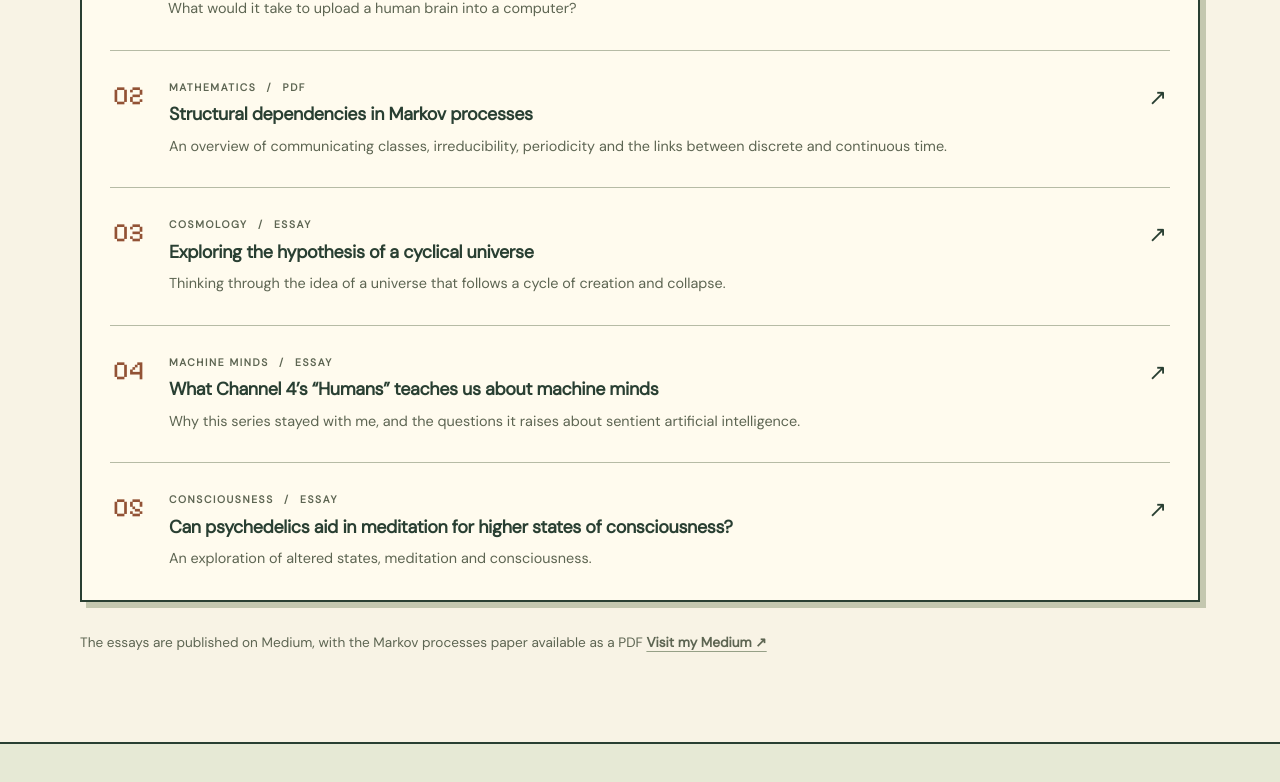
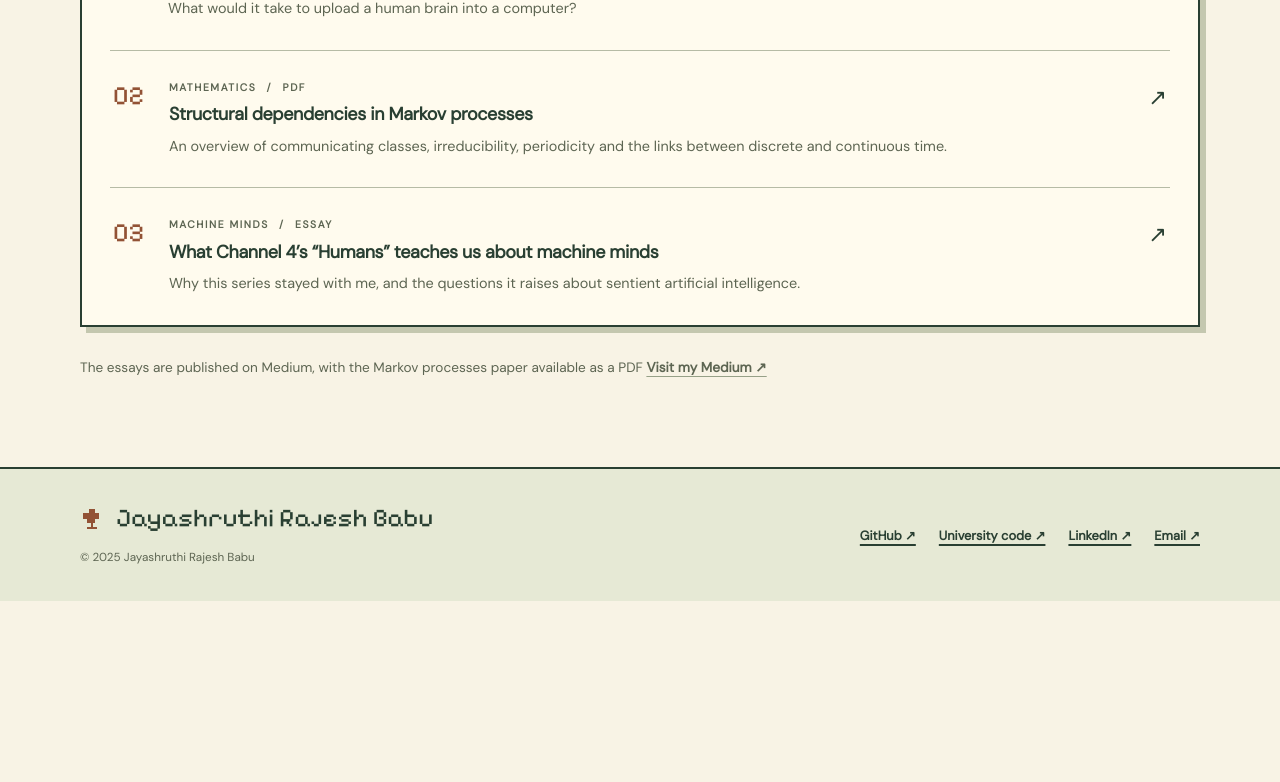
Before and after one commit to shrut10/NoctraMind-Site, a Next.js app: page /blog in a window 1280 px wide. Shown: the part 490-1272 px from the top of the page. After the commit the page ends 1091 px from the top, so only its background shows below. Built offline with nearby package versions, Linux system fonts and the light colour scheme.

Commit message:
Remove personal spirituality and cosmology essays from portfolio

```diff
--- a/app/page.jsx
+++ b/app/page.jsx
@@ -16,7 +16,7 @@ export default function Home() {
     </section>
 
     <section className="page-section" aria-labelledby="projects-heading"><div className="section-heading"><div><h2 id="projects-heading">{home.projectsHeading}</h2><p>{home.projectsIntro}</p></div><Link href="/projects" className="text-link">All projects <span aria-hidden="true">→</span></Link></div><div className="project-grid">{projects.slice(0, 2).map(project => <ProjectCard key={project.id} project={project} />)}</div></section>
-    <section className="page-section" aria-labelledby="writing-heading"><div className="section-heading"><div><h2 id="writing-heading">{home.writingHeading}</h2><p>{home.writingIntro}</p></div><Link href="/blog" className="text-link">All writing <span aria-hidden="true">→</span></Link></div><WritingList posts={[posts[0], posts[3]]} /></section>
+    <section className="page-section" aria-labelledby="writing-heading"><div className="section-heading"><div><h2 id="writing-heading">{home.writingHeading}</h2><p>{home.writingIntro}</p></div><Link href="/blog" className="text-link">All writing <span aria-hidden="true">→</span></Link></div><WritingList posts={posts.filter(post => post.format === 'Essay')} /></section>
     <section className="contact-strip"><PixelIcon name="mail" /><div><h2>{home.contactHeading}</h2><p>{home.contactText}</p></div><Link href="/contact" className="button">Get in touch <span aria-hidden="true">↗</span></Link></section>
     <script type="application/ld+json" dangerouslySetInnerHTML={{ __html: JSON.stringify({ '@context': 'https://schema.org', '@type': 'Person', name: profile.name, alternateName: 'Shruthi Rajesh Babu', url: 'https://jayashruthi.com', sameAs: [profile.linkedin, profile.github, profile.medium], jobTitle: 'Data Science Student', affiliation: { '@type': 'CollegeOrUniversity', name: 'University of Leeds' } }).replace(/</g, '\\u003c') }} />
   </>;
--- a/content/site.js
+++ b/content/site.js
@@ -66,9 +66,7 @@ export const projects = [
 export const posts = [
   { title: 'Bridging minds and machines through neural networks', excerpt: 'What would it take to upload a human brain into a computer?', topic: 'Brains & machines', format: 'Essay', link: 'https://medium.com/@rjayashruthi/bridging-minds-and-machines-through-neural-networks-9a5f06778cc2' },
   { title: 'Structural dependencies in Markov processes', excerpt: 'An overview of communicating classes, irreducibility, periodicity and the links between discrete and continuous time.', topic: 'Mathematics', format: 'PDF', link: '/pdfs/markov-essay.pdf' },
-  { title: 'Exploring the hypothesis of a cyclical universe', excerpt: 'Thinking through the idea of a universe that follows a cycle of creation and collapse.', topic: 'Cosmology', format: 'Essay', link: 'https://medium.com/@rjayashruthi/exploring-the-hypothesis-of-a-cyclical-universe-fbc11c980dc5' },
   { title: 'What Channel 4’s “Humans” teaches us about machine minds', excerpt: 'Why this series stayed with me, and the questions it raises about sentient artificial intelligence.', topic: 'Machine minds', format: 'Essay', link: 'https://medium.com/@rjayashruthi/what-channel-4s-humans-teaches-us-about-machine-minds-cc752e3f576f' },
-  { title: 'Can psychedelics aid in meditation for higher states of consciousness?', excerpt: 'An exploration of altered states, meditation and consciousness.', topic: 'Consciousness', format: 'Essay', link: 'https://medium.com/@rjayashruthi/can-psychedelics-aid-in-meditation-for-reaching-higher-states-of-consciousness-b609e6a5aa7f' },
 ];
 
 export const about = {
```
